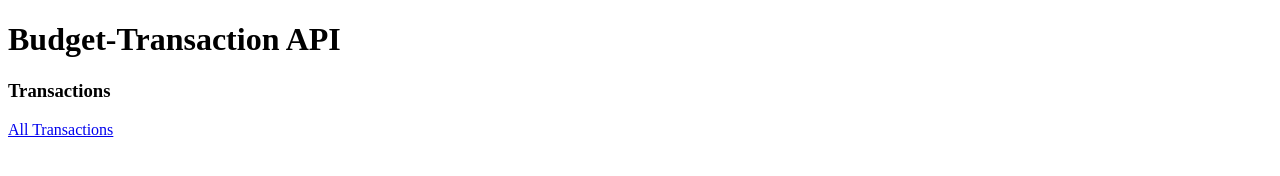
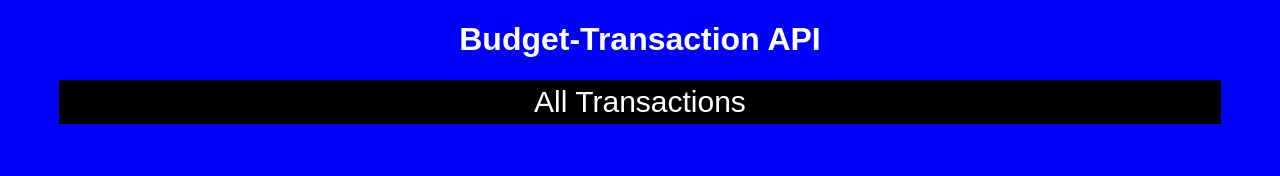
Before and after one commit to caelenw/Budget-Backend, a website: page public/index.html in a window 1280 px wide. Drawn offline with Linux system fonts and the light colour scheme.

Commit message:
update css

```diff
--- a/public/index.html
+++ b/public/index.html
@@ -8,7 +8,6 @@
 
     <section>
       <title>Transactions</title>
-      <h3>Transactions</h3>
 
       <p><a href="/api/spending/">All Transactions</a></p>
     </section>
--- a/public/styles.css
+++ b/public/styles.css
@@ -1,4 +1,38 @@
-#section {
+/* General body styles */
+body {
+    font-family: Arial, sans-serif;
+    margin: 0;
+    padding: 0;
+    justify-content: center;
+    align-items: center;
+    height: 100vh;
+    background-color: blue;
+    text-align: center;
+    align-items: center;
+    color: white;
+  }
+
+  /* Container for the content */
+  .section {
     display: flex;
+    background-color: white;
+    padding: 20px;
+    border-radius: 8px;
+    box-shadow: 0 4px 8px rgba(0, 0, 0, 0.1);
+    max-width: 600px;
+    width: 100%;
     justify-content: center;
-}
+    text-align: center;
+  }
+  a {
+    text-decoration: none;
+    color:white;
+    font-size: 30px;
+  }
+
+  p {
+    border: 5px solid black;
+    margin:auto;
+    width:90%;
+    background-color: black;
+  }
```
